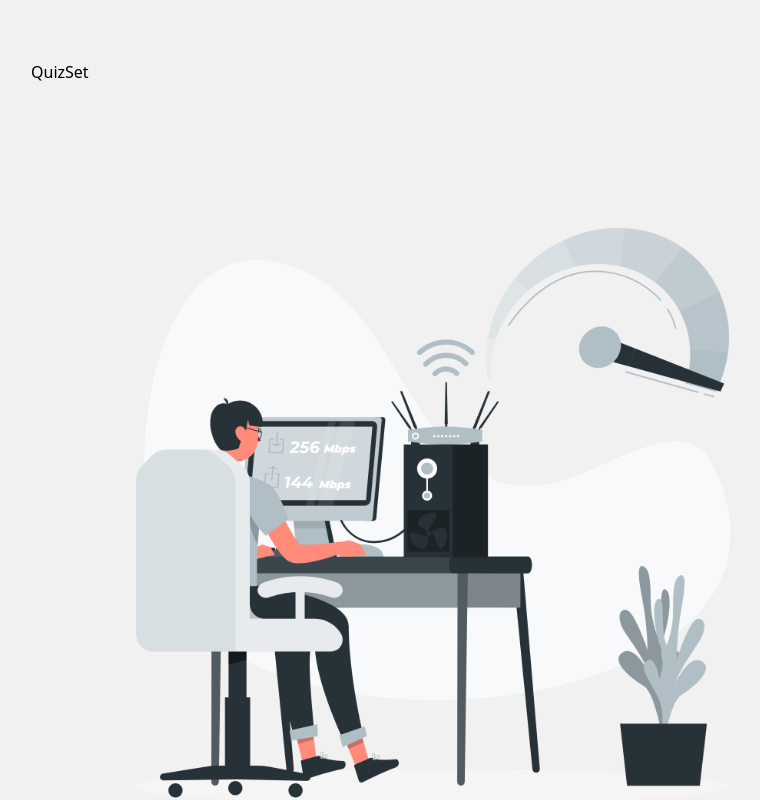
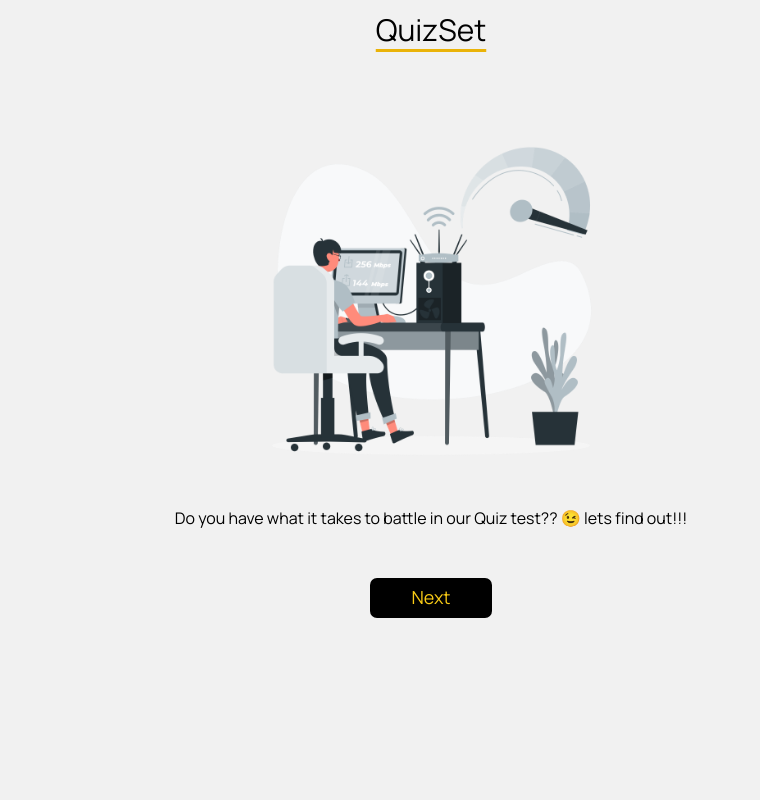
Before and after one commit to emmanueldindu/ExamApp-Frontend, a React (Create React App) app: page / in a window 1280 px wide. Shown: the whole page, without its empty margins (209-969 px from the left). Built offline with nearby package versions, Linux system fonts and the light colour scheme.

Commit message:
👌 IMPROVE:

```diff
--- a/public/index.html
+++ b/public/index.html
@@ -15,6 +15,8 @@
       user's mobile device or desktop. See https://developers.google.com/web/fundamentals/web-app-manifest/
     -->
     <link rel="manifest" href="%PUBLIC_URL%/manifest.json" />
+
+    <link href="https://fonts.googleapis.com/css2?family=Manrope&family=Montserrat&display=swap" rel="stylesheet">
     <!--
       Notice the use of %PUBLIC_URL% in the tags above.
       It will be replaced with the URL of the `public` folder during the build.
--- a/src/components/Next.jsx
+++ b/src/components/Next.jsx
@@ -1,33 +1,39 @@
 import React from 'react'
 import svg from '../assets/Speed.png'
+import { Link } from 'react-router-dom';
 
 function Next() {
   return (
-    <div className='bg-[#f1f1f1] h-screen overflow-hidden flex-col w-full max-h-full '>
+    <div className='bg-[#f1f1f1] h-screen  overflow-x-hidden flex-col w-full max-h-full sm:h-screen md:h-screen lg:h-screen '>
 
-      <div className="h-3/4 w-full relative flex-col items-center mt-12 py-6  justify-center  mx-auto md:py-3  ">
-        <div>
-        <h1 className='relative mx-auto pb-12 px-36  w-full sm:px-60 '>
+      <div className="h-4/5 w-full relative items-center  py-6  justify-center  mx-auto md:py-3   ">
+        <div className='w-full relative mx-auto justify-center items-center text-center'>
+        <h1 className='relative mx-auto pb-12 px-36 title text-3xl underline underline-offset-8 decoration-yellow-500 gap-2   w-full sm:w-full  '>
           QuizSet
         </h1>
         </div>
 
-      <div className="w-full mx-auto h-full sm:w-3/5  relative  ">
+      <div className="w-full mx-auto h-4/5 absolute  sm:w-full md:w-full    ">
           <img src={svg}
             alt=""
+            className='h-3/4 md:h-4/5 relative mx-auto md:px-8 '
 
 
           />
           <div className='mx-auto relative items-center text-center'>
             <p>
-              Lorem ipsum, dolor sit amet consectetur adipisicing elit. Ratione, ipsam!
+              Do you have what it takes to battle in our Quiz test?? 😉
+              lets find out!!!
             </p>
           </div>
 
-          <div className="">
-            <button className='bg-black text-yellow-400'>
+          <div className=" relative w-full mx-auto items-center justify-center text-center pt-12 ">
+          <Link to="/main">
+            <button className='bg-black text-yellow-400 items-center text-center relative mx-auto btnn '>
               Next
-            </button>
+              </button>
+              </Link>
+
           </div>
 
            </div>
--- a/src/styles/index.css
+++ b/src/styles/index.css
@@ -5,6 +5,20 @@
 
 body {
   margin: 0;
+  font-family: 'Manrope', sans-serif;
   /* color: #9b3bf5; */
 
 }
+
+
+.btnn{
+  width: 122px;
+  border-radius: 7px;
+  height: 40px;
+  font-size: 18px;
+}
+
+
+.title{
+
+}
```
